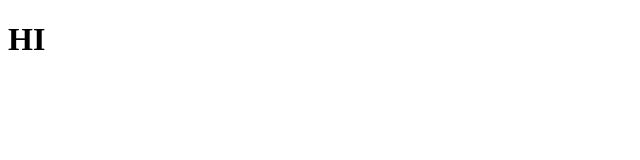
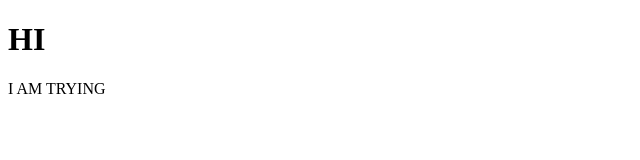
Before and after one commit to Lisagrace95/Lisagrace95.github.io, a plain HTML site: page index.html in a window 1280 px wide. Shown: the whole page, without its empty margins (0-640 px from the left). Drawn offline with Linux system fonts and the light colour scheme.

Commit message:
Update index.html

```diff
--- a/index.html
+++ b/index.html
@@ -2,6 +2,8 @@
 <html>
     <body>
         <h1> HI</h1>
+
+        <p> I AM TRYING</p>
     </body>
 
 </html>
```
